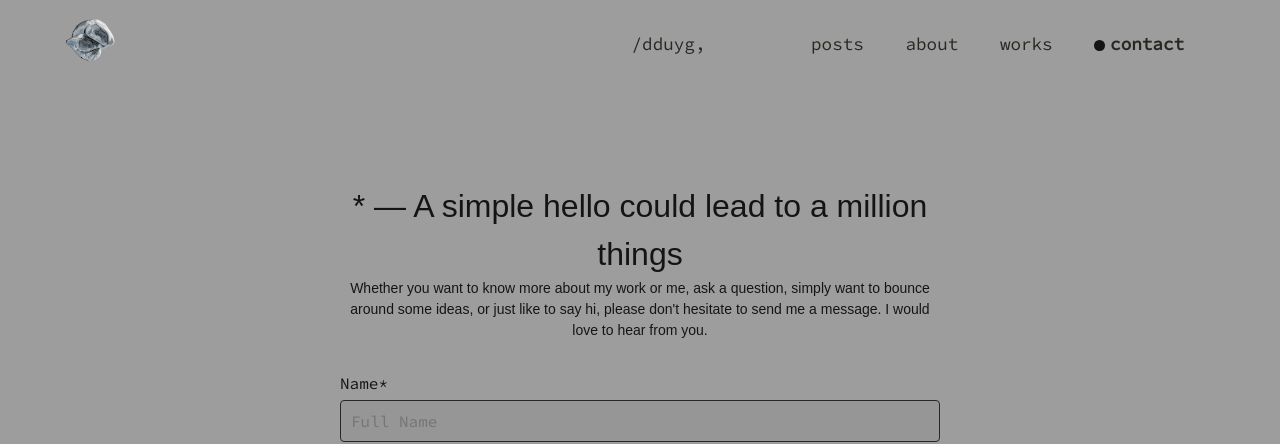
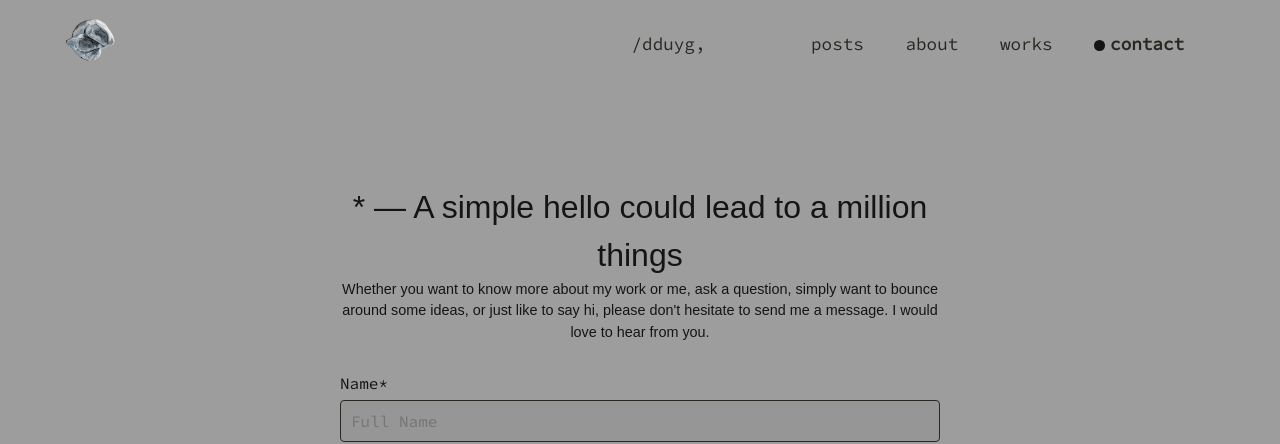
Before and after one commit to dduyg/duuuy, a Jekyll site: the page built from contact.html, in a window 1280 px wide. Shown: the top 444 px of the page. Built offline with Jekyll 4.4.1, drawn with Linux system fonts in a browser that asks for light colours; nearby versions of some CDN libraries; some web fonts are replaced.

Commit message:
Update form.css

```diff
--- a/assets/form.css
+++ b/assets/form.css
@@ -22,10 +22,10 @@
 
 #contact-form p {
     text-align: center;
-    font-size: .875rem;
+    font-size: .9em;
     margin-top: 0;
     padding-top: 0;
-    margin-bottom: 30px;
+    margin-bottom: 1.875em;
 }
 
 .contacting {
@@ -35,21 +35,21 @@
 
 .form-group {
     font-family: var(--mono-font);
-    margin-bottom: 20px;
+    margin-bottom: 1.25em;
 }
 
 form label {
     display: block;
-    margin-bottom: 5px;
+    margin-bottom: 0.3125em;
 }
 
 .form-group input,
 .form-group textarea {
     width: 100%;
-    padding: 10px;
+    padding: 0.625em;
     border: 1px solid var(--color-light-main);
     border-radius: .25rem;
-    font-size: 1rem;
+    font-size: 1em;
     font-family: var(--mono-font);
     box-sizing: border-box;
     background-color: #969696;
@@ -69,7 +69,7 @@
 form button {
     display: block;
     width: 100%;
-    padding: 10px;
+    padding: 0.625em;
     font-family: var(--mono-font);
     background-color: var(--color-light-main);
     color: #B8B9BE;
```
